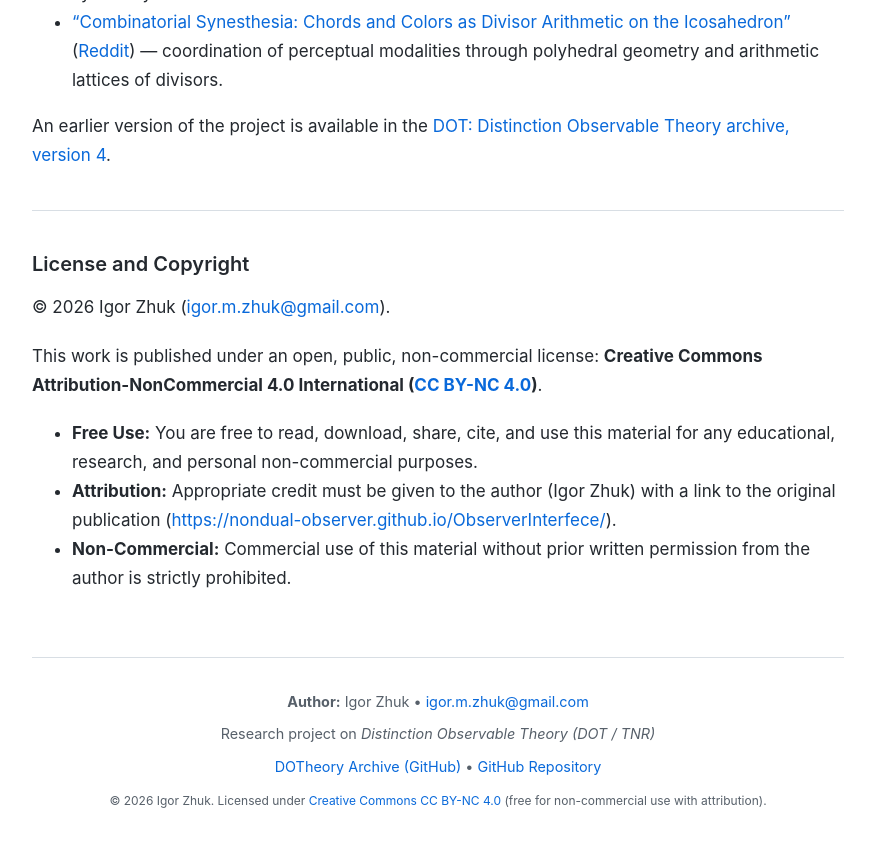
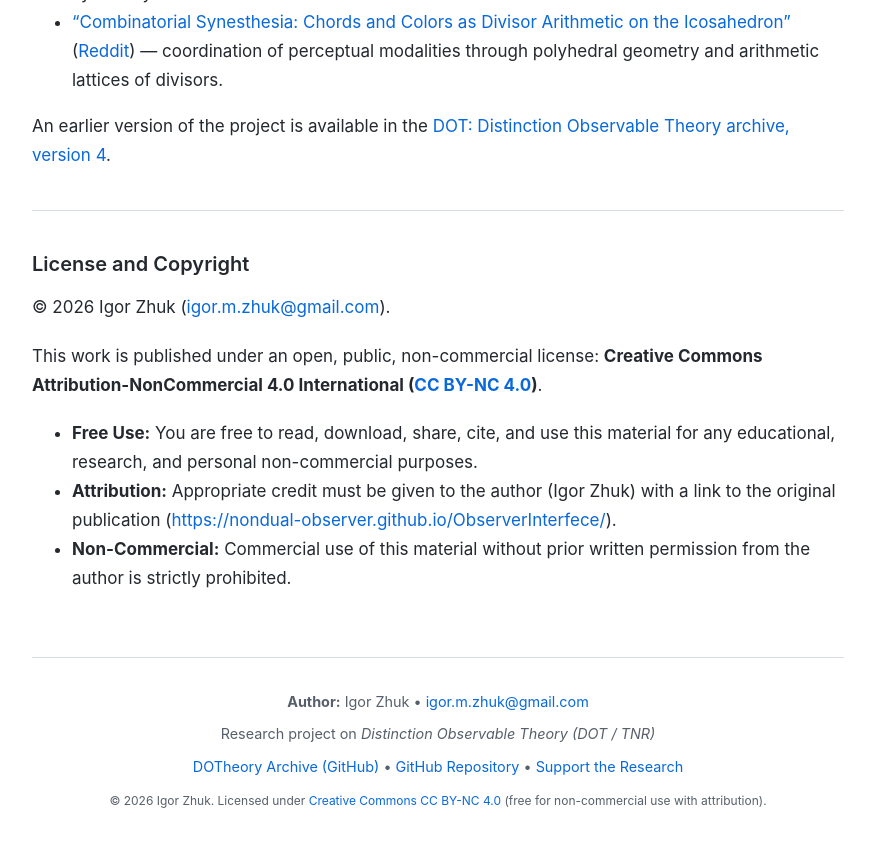
Before and after one commit to Nondual-Observer/ObserverInterfece, a Jekyll site: the page built from index.md, in a window 1280 px wide and 900 px high, scrolled down 41469 px. Shown: the top 847 px of the window, without its empty margins (202-1077 px from the left). Built offline with Jekyll 4.4.1, drawn with Linux system fonts in a browser that asks for light colours.

Commit message:
Add research support links to footer and README

```diff
--- a/_layouts/default.html
+++ b/_layouts/default.html
@@ -286,12 +286,12 @@
       {% if page.lang == 'ru' %}
       <p><strong>Автор исследования:</strong> Игорь Жук &bull; <a href="mailto:igor.m.zhuk@gmail.com">igor.m.zhuk@gmail.com</a></p>
       <p>Исследовательский проект <em>Distinction Observable Theory (DOT / ТНР)</em></p>
-      <p><a href="https://github.com/Nondual-Observer/DOTheory/blob/main/ru/README_RU.md">Архив проекта DOTheory (GitHub)</a> &bull; <a href="https://github.com/Nondual-Observer/ObserverInterfece">GitHub репозиторий</a></p>
+      <p><a href="https://github.com/Nondual-Observer/DOTheory/blob/main/ru/README_RU.md">Архив проекта DOTheory (GitHub)</a> &bull; <a href="https://github.com/Nondual-Observer/ObserverInterfece">GitHub репозиторий</a> &bull; <a href="https://github.com/Nondual-Observer/DOTheory/blob/main/ru/README_RU.md#поддержка">Поддержать исследование</a></p>
       <p><small>&copy; 2026 Игорь Жук. Материал доступен по открытой некоммерческой лицензии <a href="https://creativecommons.org/licenses/by-nc/4.0/deed.ru" target="_blank" rel="noopener">Creative Commons CC BY-NC 4.0</a> (свободное распространение с указанием авторства, без коммерческого использования).</small></p>
       {% else %}
       <p><strong>Author:</strong> Igor Zhuk &bull; <a href="mailto:igor.m.zhuk@gmail.com">igor.m.zhuk@gmail.com</a></p>
       <p>Research project on <em>Distinction Observable Theory (DOT / TNR)</em></p>
-      <p><a href="https://github.com/Nondual-Observer/DOTheory">DOTheory Archive (GitHub)</a> &bull; <a href="https://github.com/Nondual-Observer/ObserverInterfece">GitHub Repository</a></p>
+      <p><a href="https://github.com/Nondual-Observer/DOTheory">DOTheory Archive (GitHub)</a> &bull; <a href="https://github.com/Nondual-Observer/ObserverInterfece">GitHub Repository</a> &bull; <a href="https://github.com/Nondual-Observer/DOTheory#support">Support the Research</a></p>
       <p><small>&copy; 2026 Igor Zhuk. Licensed under <a href="https://creativecommons.org/licenses/by-nc/4.0/" target="_blank" rel="noopener">Creative Commons CC BY-NC 4.0</a> (free for non-commercial use with attribution).</small></p>
       {% endif %}
     </footer>
```
Also changed, not shown: README.md.
